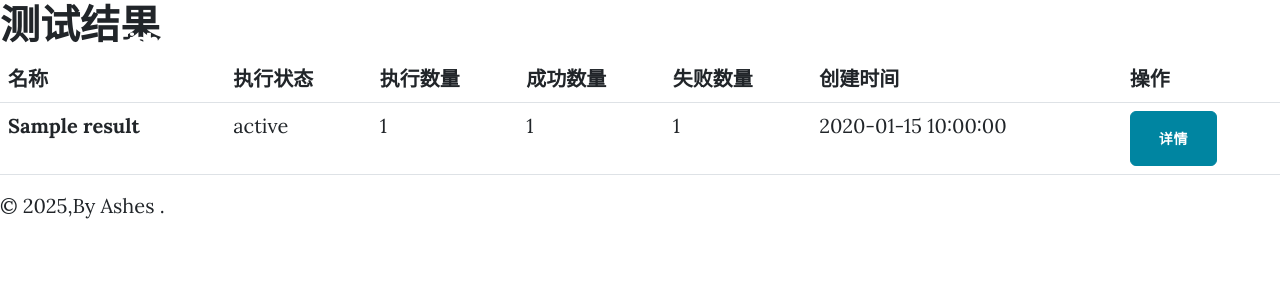
After one commit to Nirvanashes/FishermanByFlask, a Flask app: page /execute-case-result in a window 1280 px wide. The commit adds this page. Shown: the top 300 px of the page. Run offline with Flask 3, Linux system fonts and the light colour scheme; tables that the repository leaves empty hold one stand-in row (values such as "Sample post"); some libraries are stand-ins or nearby versions.

Commit message:
编写测试结果展示代码

```diff
--- a/app/routes/testcase_route.py
+++ b/app/routes/testcase_route.py
@@ -51,9 +51,30 @@ def edit_case(case_id):
         return redirect(url_for("interface.show_interface", interface_id=form.belong_interface.data))
     return render_template("make-case.html", form=form)
 
+
 @case_route.route("/del-case")
 def del_case():
     case_id = request.args.get("case_id")
     interface_id = request.args.get("interface_id")
     TestCaseServices.del_case(case_id)
     return redirect(url_for("interface.show_interface", interface_id=interface_id))
+
+
+@case_route.route("/execute-case")
+def execute_case():
+    # todo 需要修改为从数据库获取
+    interface_list = [1, 2, 3, 4]
+    TestCaseServices.execute_case_by_interface(interface_list)
+    return redirect(url_for("case.executed_result"))
+
+
+@case_route.route("/execute-case-result")
+def executed_result():
+    result_list = TestCaseServices.get_result_list()
+    return render_template("execute-result.html", result_list=result_list)
+
+
+@case_route.route("/execute-case-result-info/<int:result_id>")
+def get_result_list(result_id):
+    result_list = TestCaseServices.get_case_result_list(result_id)
+    return render_template("result-case-list.html", result_list=result_list)
--- a/app/services/testcase_services.py
+++ b/app/services/testcase_services.py
@@ -1,9 +1,9 @@
+import datetime
 from flask_login import current_user
-from sqlalchemy import select
-
+from sqlalchemy import select, func
 from app.extensions import db
 from app.forms import InterfaceTestcaseFrom
-from app.schema import TestCase
+from app.schema import TestCase, TestResultItem, TestResult
 
 
 class TestCaseServices:
@@ -36,7 +36,7 @@ class TestCaseServices:
         return new_case
 
     @staticmethod
-    def edit_case(case_id,form: InterfaceTestcaseFrom):
+    def edit_case(case_id, form: InterfaceTestcaseFrom):
         case = TestCaseServices.get_case_by_id(case_id)
         case.testcase_name = form.testcase_name.data
         case.params = form.params.data
@@ -53,3 +53,52 @@ class TestCaseServices:
         case = TestCaseServices.get_case_by_id(case_id)
         db.session.delete(case)
         db.session.commit()
+
+    @staticmethod
+    def execute_case_by_interface(interface_list: list):
+        # 1.获取应该执行的用例
+        wait_executed_testcase_list = [
+            testcase
+            for interface_id in interface_list
+            for testcase in TestCaseServices.get_case_by_interface(interface_id)
+            if testcase
+        ]
+        number_of_executions = db.session.scalar(
+            select(func.count(TestCase.id))
+            .where(TestCase.belong_interface_id.in_(interface_list)))
+
+        # 2.先创建执行结果
+        new_result = TestResult(
+            result_name=f"测试结果-{datetime.datetime.now().strftime('%Y-%m-%d %H:%M:%S')}",
+            status_of_executions="ING",
+            number_of_executions=number_of_executions,
+            success_of_executions=0,
+            fail_of_executions=0,
+            create_user_id=current_user.id
+        )
+        db.session.add(new_result)
+        db.session.commit()
+        result_id = new_result.id
+        print(result_id)
+
+        # 3.异步执行用例？
+        # executed_result = await TestCaseServices.execute_case(wait_executed_testcase_list)
+        # 4.写入结果快照表
+
+        # 5.更新结果表数据 #
+        # new_result.status_of_executions = "True"
+        # new_result.success_of_executions =
+
+    @staticmethod
+    async def execute_case(wait_executed_testcase_list: list[TestCase]):
+        # 将执行成功、失败用例合成一个二元列表返回：result[success[TestResultItem],fail[TestResultItem]]
+        pass
+
+    # -------------------------执行结果列表相关----------------------------------- #
+    @staticmethod
+    def get_result_list():
+        return db.session.scalars(select(TestResult).order_by(TestResult.updated_time.desc()))
+
+    @staticmethod
+    def get_case_result_list(result_id):
+        return db.get_or_404(TestResult, result_id)
--- /dev/null
+++ b/app/templates/execute-result.html
@@ -0,0 +1,40 @@
+{% include "header.html" %}
+<!DOCTYPE html>
+<html lang="en">
+<head>
+    <meta charset="UTF-8">
+    <title>Title</title>
+</head>
+<body>
+<div>
+    <h1>测试结果</h1>
+    <table class="table">
+        <thead>
+        <tr>
+            <th scope="col">名称</th>
+            <th scope="col">执行状态</th>
+            <th scope="col">执行数量</th>
+            <th scope="col">成功数量</th>
+            <th scope="col">失败数量</th>
+            <th scope="col">创建时间</th>
+            <th scope="col">操作</th>
+        </tr>
+        </thead>
+        <tbody>
+        {% for result in result_list %}
+            <tr>
+                <th scope="row">{{ result.result_name }}</th>
+                <td>{{ result.status_of_executions }}</td>
+                <td>{{ result.number_of_executions }}</td>
+                <td>{{ result.success_of_executions }}</td>
+                <td>{{ result.fail_of_executions }}</td>
+                <td>{{ result.created_time }}</td>
+                <td><a class="btn btn-primary float-right" href="{{ url_for("case.get_result_list", result_id=result.id) }}">详情</a></td>
+            </tr>
+        {% endfor %}
+        </tbody>
+    </table>
+</div>
+</body>
+</html>
+{% include "footer.html" %}
--- a/app/templates/header.html
+++ b/app/templates/header.html
@@ -97,6 +97,12 @@
                     <li class="nav-item">
                         <a
                                 class="nav-link px-lg-3 py-3 py-lg-4"
+                                href="{{ url_for('case.executed_result') }}"
+                        >Test Result</a>
+                    </li>
+                    <li class="nav-item">
+                        <a
+                                class="nav-link px-lg-3 py-3 py-lg-4"
                                 href="{{ url_for('auth.logout') }}"
                         >Log Out</a
                         >
--- a/app/templates/interface-info.html
+++ b/app/templates/interface-info.html
@@ -18,6 +18,11 @@
                         class="btn btn-primary float-right"
                         href="{{ url_for('case.add_case',interface_id=interface.id) }}"
                 >Add Case</a
+                >
+            <a
+                        class="btn btn-primary float-right"
+                        href="{{ url_for('case.execute_case',interface_id=interface.id) }}"
+                >Execute TextCase</a
                 >
 {#            </div>#}
         </div>
```
Also changed, not shown: app/schema.py (+24 -3 lines), app/templates/result-case-list.html (added, +37 -0 lines).
